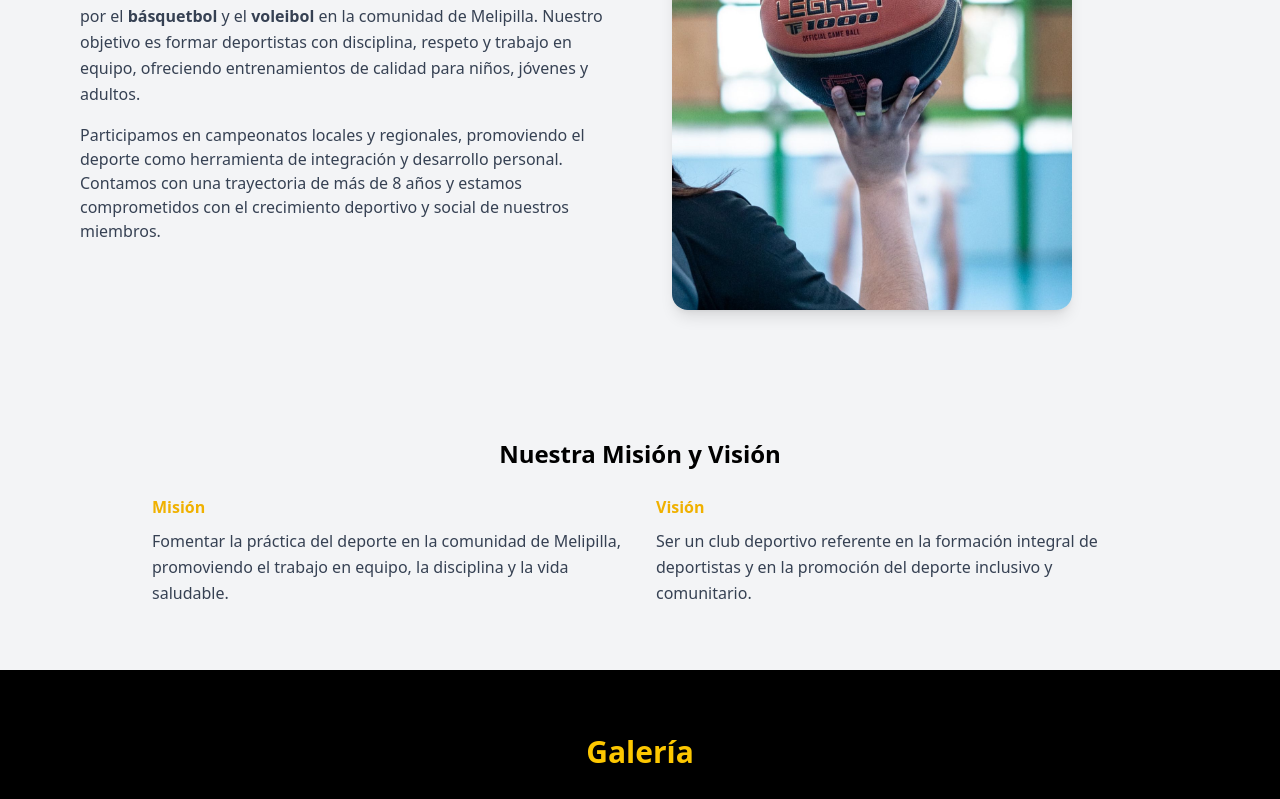
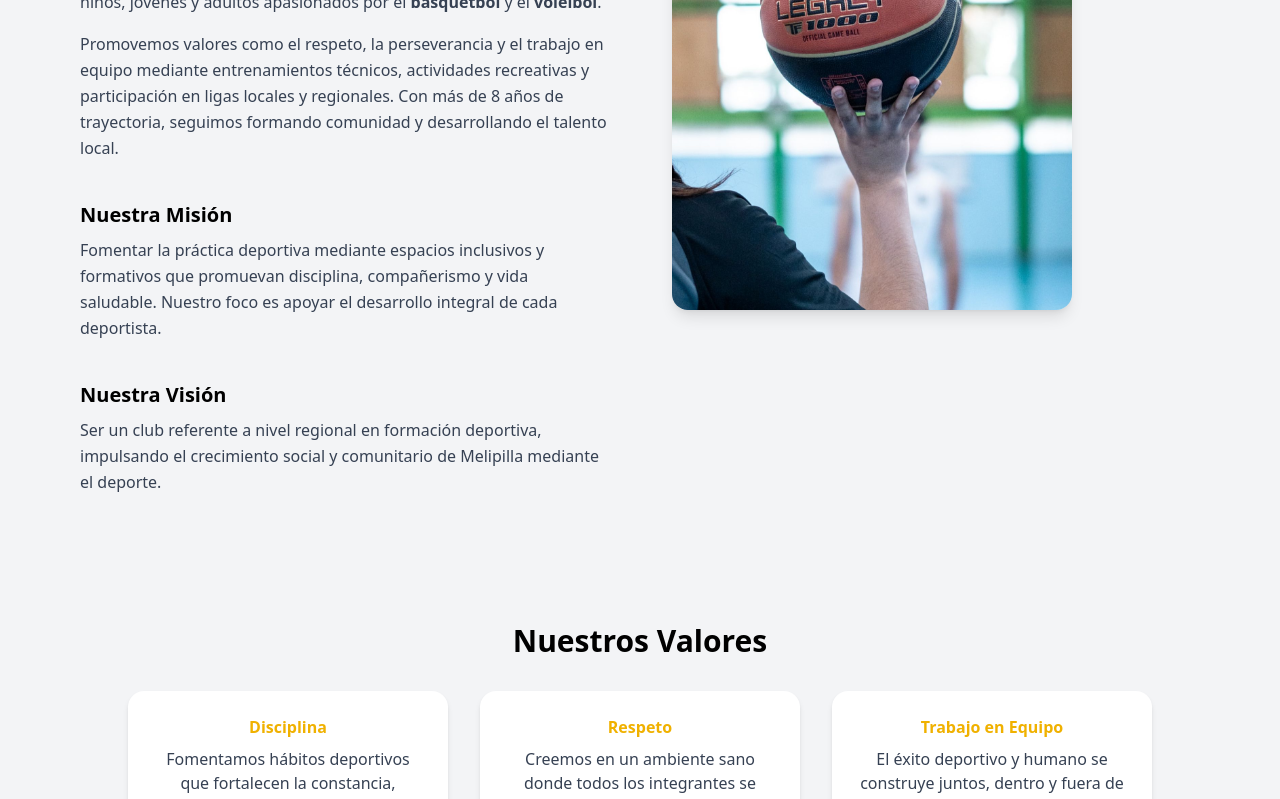
Before and after one commit to amparonunez/Proyecto-Grupo-03-Capstone-801D, a Next.js app in the folder Fase 2/Evidencias Proyecto/club_mamba/: page / in a window 1280 px wide. Shown: the part 640-1439 px from the top of the page. Built offline with nearby package versions, Linux system fonts and the light colour scheme; no server answers.

Commit message:
cambios pagina principal

```diff
--- a/Fase 2/Evidencias Proyecto/club_mamba/src/app/page.tsx
+++ b/Fase 2/Evidencias Proyecto/club_mamba/src/app/page.tsx
@@ -10,12 +10,13 @@ import Link from "next/link";
 import { supabase } from "@/lib/supabaseClient";
 
 export default function HomePage() {
-  // --- Carrusel de imágenes ---
+  // --- Carrusel ---
   const images = [
     "/img/3aaddf9b-8ac2-426d-be63-4ed751736afc.jpg",
     "/img/74a242f6-6f3d-4deb-8bed-02922fcf3dc2.jpeg",
     "/img/639e4c0a-3cb3-4ce9-87dd-b13372294fa3.jpg",
   ];
+
   const [current, setCurrent] = useState(0);
   const [isAnimating, setIsAnimating] = useState(false);
   const [rol, setRol] = useState<string | null>(null);
@@ -51,7 +52,7 @@ export default function HomePage() {
     fetchUserRole();
   }, []);
 
-  // --- Funciones para el carrusel ---
+  // Carrusel
   const nextSlide = () => {
     if (isAnimating) return;
     setIsAnimating(true);
@@ -68,16 +69,14 @@ export default function HomePage() {
 
   return (
     <div className="min-h-screen bg-gray-100 flex flex-col">
-      {/* Navbar */}
+
+      {/* NAVBAR */}
       <Nav />
 
       {/* HERO SECTION */}
       <section className="bg-black text-center text-white py-20 px-6">
-        <h2 className="text-3xl md:text-5xl font-bold">
-          Bienvenido a Mamba Club
-        </h2>
+        <h2 className="text-3xl md:text-5xl font-bold">Bienvenido a Mamba Club</h2>
 
-        {/* Ícono */}
         <div className="flex justify-center my-6">
           <Image
             src="/img/ball-of-basketball.svg"
@@ -88,8 +87,8 @@ export default function HomePage() {
           />
         </div>
 
-        {/* Botones */}
         <div className="flex flex-wrap justify-center gap-4 mt-6">
+
           {(rol === "entrenador" || rol === "jugador") && (
             <Button className="bg-yellow-400 text-black font-semibold px-6 py-3 rounded-lg flex items-center gap-2 hover:bg-yellow-500 transition">
               <Link href="/entrenamientos_partidos" className="flex items-center gap-2">
@@ -112,32 +111,50 @@ export default function HomePage() {
               Ver Noticias
             </Link>
           </Button>
+
         </div>
       </section>
 
-      {/* ACERCA DEL CLUB */}
-      <section className="py-16 px-6 md:px-20 text-center md:text-left flex flex-col md:flex-row items-center gap-16">
+      {/* ACERCA DEL CLUB + MISIÓN + VISIÓN */}
+      <section className="py-16 px-6 md:px-20 text-center md:text-left flex flex-col md:flex-row items-start gap-16">
+
+        {/* TEXTO */}
         <div className="md:w-1/2">
           <h3 className="text-2xl md:text-3xl font-bold text-black mb-4">
             Acerca del Club
           </h3>
+
           <p className="text-gray-700 leading-relaxed">
-            El <span className="text-yellow-500 font-semibold">Mamba Club</span>{" "}
-            es un club deportivo fundado para fomentar la pasión por el{" "}
-            <strong>básquetbol</strong> y el <strong>voleibol</strong> en la
-            comunidad de Melipilla. Nuestro objetivo es formar deportistas con
-            disciplina, respeto y trabajo en equipo, ofreciendo entrenamientos
-            de calidad para niños, jóvenes y adultos.
+            El <span className="text-yellow-500 font-semibold">Mamba Club</span> es un club deportivo dedicado a
+            impulsar la formación integral de deportistas en la comuna de Melipilla.
+            Nuestro objetivo es crear un ambiente seguro, disciplinado y formativo para
+            niños, jóvenes y adultos apasionados por el <strong>básquetbol</strong> y el <strong>voleibol</strong>.
           </p>
-          <p className="text-gray-700 mt-4">
-            Participamos en campeonatos locales y regionales, promoviendo el
-            deporte como herramienta de integración y desarrollo personal.
-            Contamos con una trayectoria de más de 8 años y estamos
-            comprometidos con el crecimiento deportivo y social de nuestros
-            miembros.
+
+          <p className="text-gray-700 mt-4 leading-relaxed">
+            Promovemos valores como el respeto, la perseverancia y el trabajo en equipo
+            mediante entrenamientos técnicos, actividades recreativas y participación en
+            ligas locales y regionales. Con más de 8 años de trayectoria, seguimos formando
+            comunidad y desarrollando el talento local.
+          </p>
+
+          {/* MISIÓN */}
+          <h4 className="text-xl font-bold text-black mt-10 mb-2">Nuestra Misión</h4>
+          <p className="text-gray-700 leading-relaxed">
+            Fomentar la práctica deportiva mediante espacios inclusivos y formativos que
+            promuevan disciplina, compañerismo y vida saludable. Nuestro foco es apoyar
+            el desarrollo integral de cada deportista.
+          </p>
+
+          {/* VISIÓN */}
+          <h4 className="text-xl font-bold text-black mt-10 mb-2">Nuestra Visión</h4>
+          <p className="text-gray-700 leading-relaxed">
+            Ser un club referente a nivel regional en formación deportiva, impulsando el
+            crecimiento social y comunitario de Melipilla mediante el deporte.
           </p>
         </div>
 
+        {/* IMAGEN */}
         <div className="md:w-1/2">
           <Image
             src="/img/648a4f16-97c9-4314-92f2-3139994bd510.jpeg"
@@ -149,27 +166,34 @@ export default function HomePage() {
         </div>
       </section>
 
-      {/* MISIÓN Y VISIÓN */}
-      <section className="py-16 bg-gray-100">
-        <div className="max-w-5xl mx-auto px-6">
-          <h3 className="text-2xl font-bold text-black mb-6 text-center">
-            Nuestra Misión y Visión
+      {/* NUESTROS VALORES */}
+      <section className="py-16 px-6 md:px-20 bg-gray-100">
+        <div className="max-w-5xl mx-auto text-center">
+          <h3 className="text-2xl md:text-3xl font-bold text-black mb-8">
+            Nuestros Valores
           </h3>
-          <div className="grid md:grid-cols-2 gap-8 text-gray-700 leading-relaxed">
-            <div>
-              <h4 className="text-yellow-500 font-semibold mb-2">Misión</h4>
+
+          <div className="grid md:grid-cols-3 gap-8 text-gray-700">
+            <div className="p-6 bg-white rounded-2xl shadow-md">
+              <h4 className="text-yellow-500 font-bold mb-2">Disciplina</h4>
               <p>
-                Fomentar la práctica del deporte en la comunidad de Melipilla,
-                promoviendo el trabajo en equipo, la disciplina y la vida
-                saludable.
+                Fomentamos hábitos deportivos que fortalecen la constancia, responsabilidad
+                y superación personal.
               </p>
             </div>
-            <div>
-              <h4 className="text-yellow-500 font-semibold mb-2">Visión</h4>
+
+            <div className="p-6 bg-white rounded-2xl shadow-md">
+              <h4 className="text-yellow-500 font-bold mb-2">Respeto</h4>
               <p>
-                Ser un club deportivo referente en la formación integral de
-                deportistas y en la promoción del deporte inclusivo y
-                comunitario.
+                Creemos en un ambiente sano donde todos los integrantes se valoran, escuchan
+                y apoyan mutuamente.
+              </p>
+            </div>
+
+            <div className="p-6 bg-white rounded-2xl shadow-md">
+              <h4 className="text-yellow-500 font-bold mb-2">Trabajo en Equipo</h4>
+              <p>
+                El éxito deportivo y humano se construye juntos, dentro y fuera de la cancha.
               </p>
             </div>
           </div>
@@ -183,6 +207,7 @@ export default function HomePage() {
         </h3>
 
         <div className="relative w-full max-w-3xl mx-auto overflow-hidden rounded-2xl shadow-lg">
+
           <div
             className="flex transition-transform duration-500 ease-in-out"
             style={{
@@ -203,13 +228,13 @@ export default function HomePage() {
             ))}
           </div>
 
-          {/* Controles */}
           <button
             onClick={prevSlide}
             className="absolute top-1/2 left-2 transform -translate-y-1/2 bg-yellow-400 text-black p-2 rounded-full hover:bg-yellow-500 transition"
           >
             ‹
           </button>
+
           <button
             onClick={nextSlide}
             className="absolute top-1/2 right-2 transform -translate-y-1/2 bg-yellow-400 text-black p-2 rounded-full hover:bg-yellow-500 transition"
```
